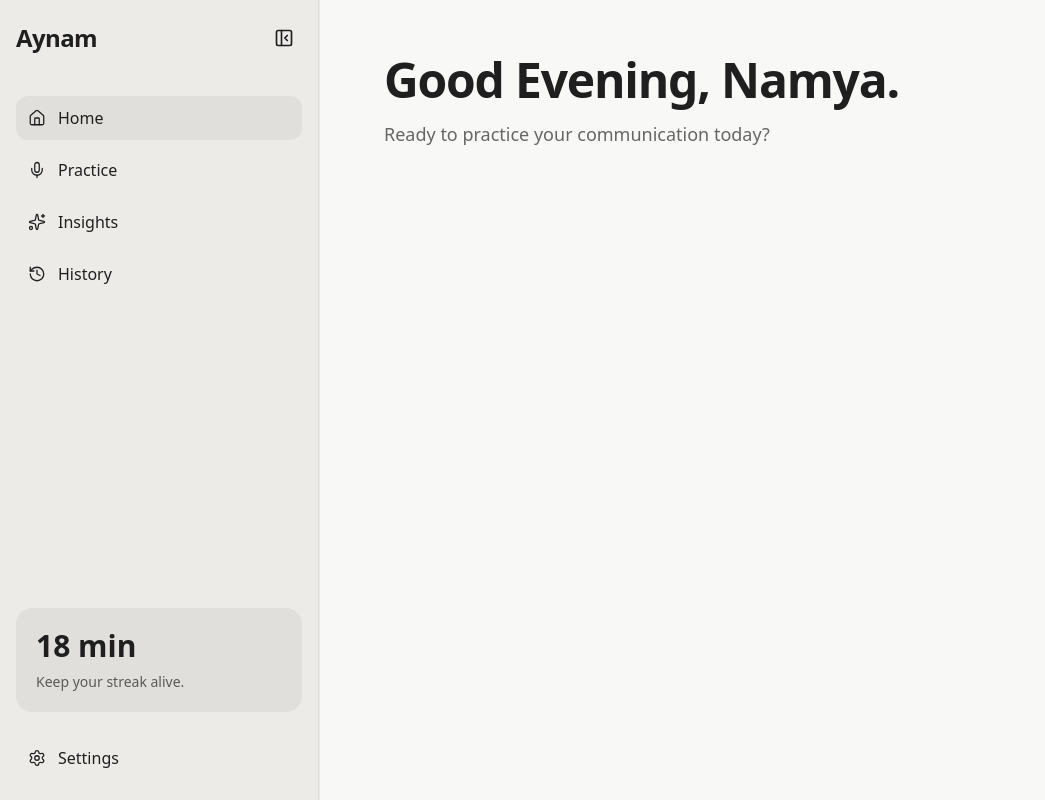
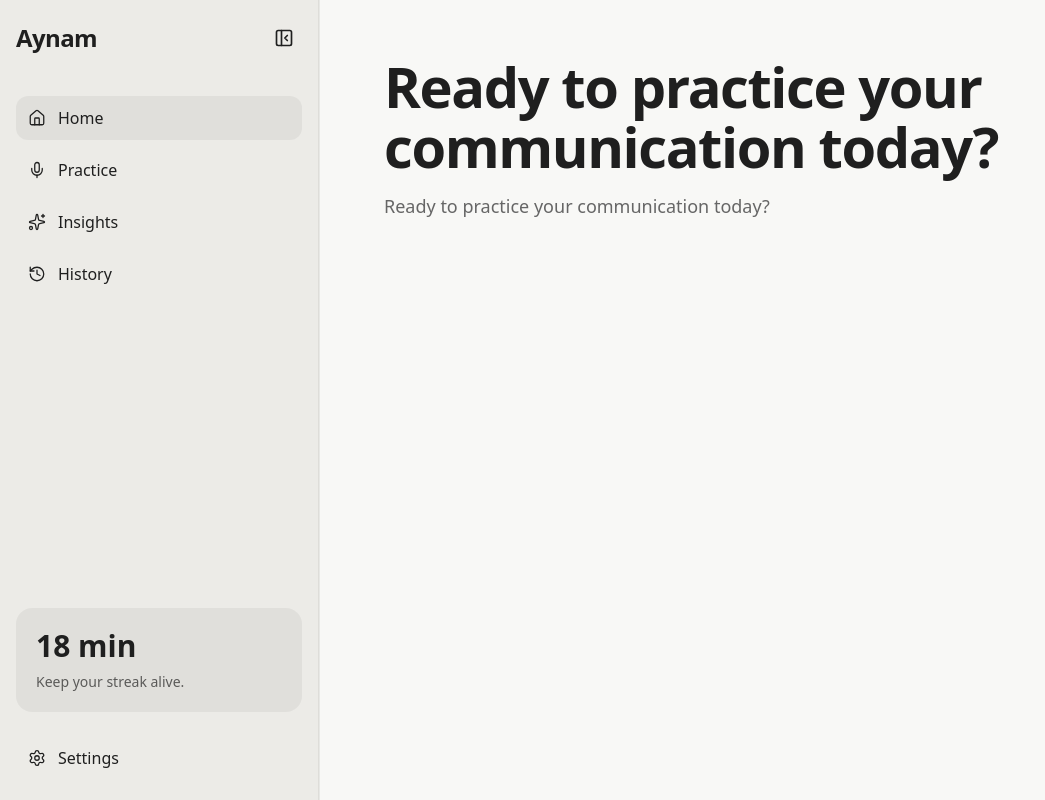
Before and after one commit to namyagaur/aynam.ai, a Next.js app: page /dashboard in a window 1280 px wide. Shown: the whole page, without its empty margins (0-1045 px from the left). Built offline with nearby package versions, Linux system fonts and the light colour scheme.

Commit message:
feat: update DashboardPage heading and subtitle for improved user engagement

```diff
--- a/app/dashboard/page.tsx
+++ b/app/dashboard/page.tsx
@@ -4,8 +4,8 @@ export default function DashboardPage() {
   return (
     <AppShell>
 
-      <h1 className="text-5xl font-semibold tracking-tight">
-        Good Evening, Namya.
+      <h1 className="text-[56px] leading-[60px] font-semibold tracking-[-0.04em] font-semibold tracking-tight">
+        Ready to practice your communication today?
       </h1>
 
       <p className="mt-4 max-w-xl text-lg text-[var(--text-secondary)]">
```
